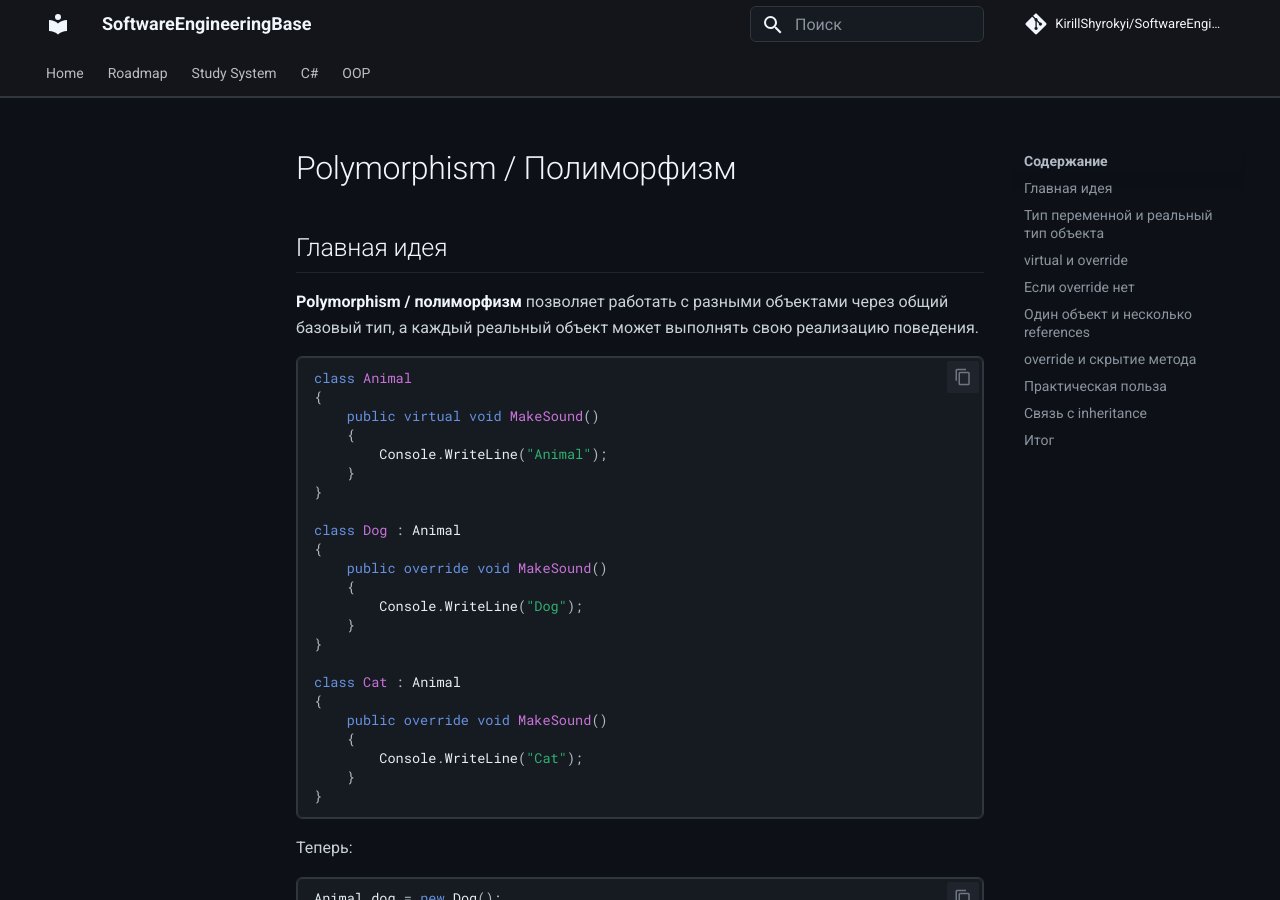
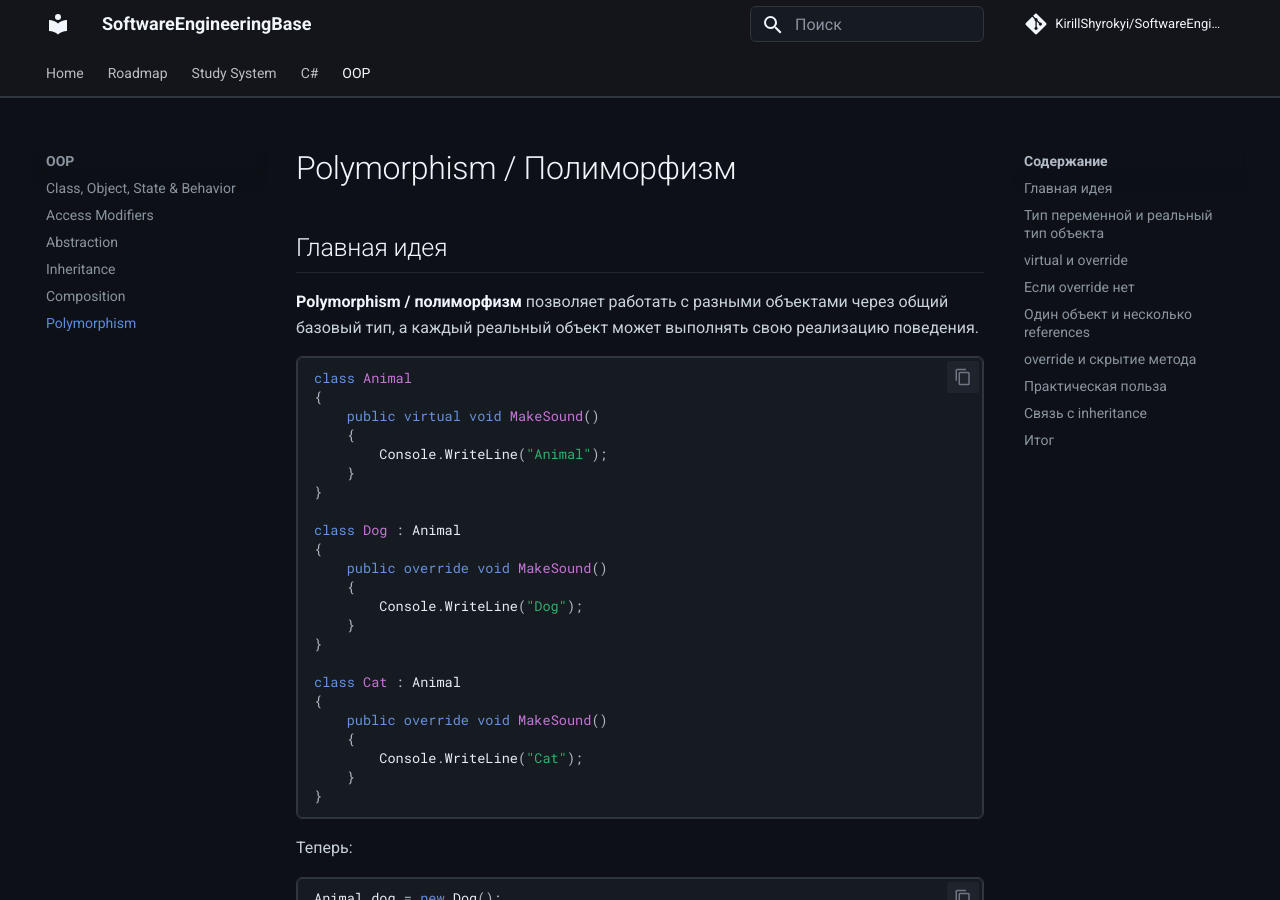
Before and after one commit to KirillShyrokyi/SoftwareEngineeringBase, an MkDocs documentation site: the page built from docs/oop/polymorphism.md, in a window 1280 px wide and 900 px high. Built offline with MkDocs 1.6.1 and Material for MkDocs 9.7.7, drawn with Linux system fonts in a browser that asks for light colours; comment, search, counter and statistics services are not loaded.

Commit message:
docs(oop): add polymorphism to navigation

```diff
--- a/mkdocs.yml
+++ b/mkdocs.yml
@@ -18,6 +18,7 @@ nav:
       - Abstraction: oop/abstraction.md
       - Inheritance: oop/inheritance.md
       - Composition: oop/composition.md
+      - Polymorphism: oop/polymorphism.md
 
 theme:
   name: material
```
